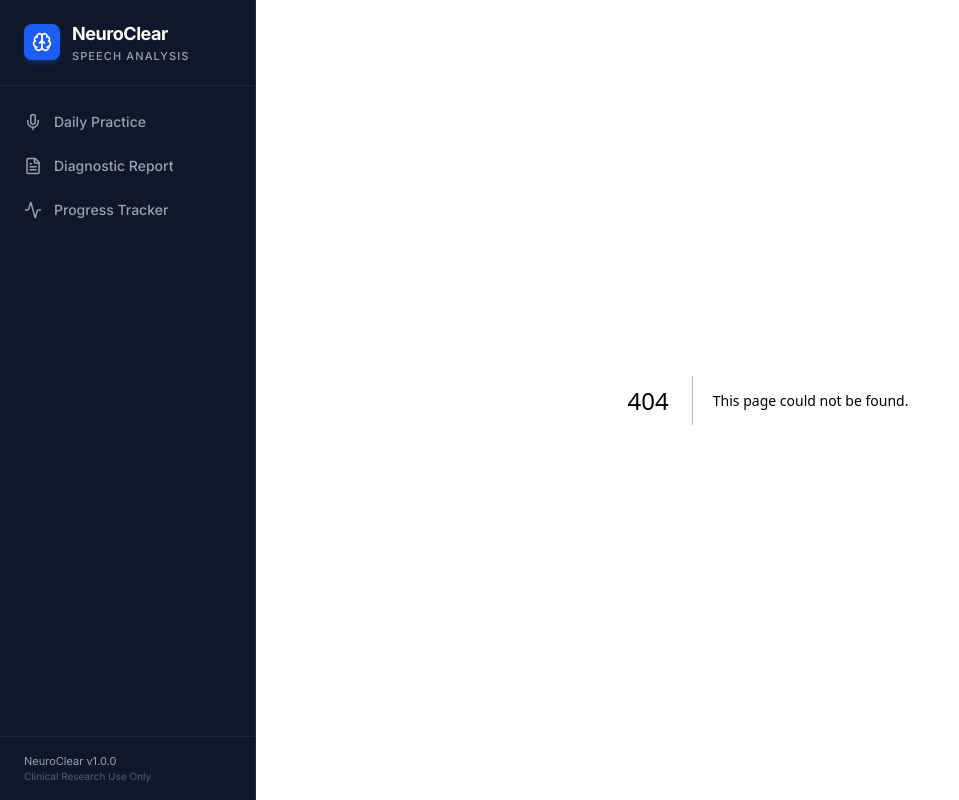
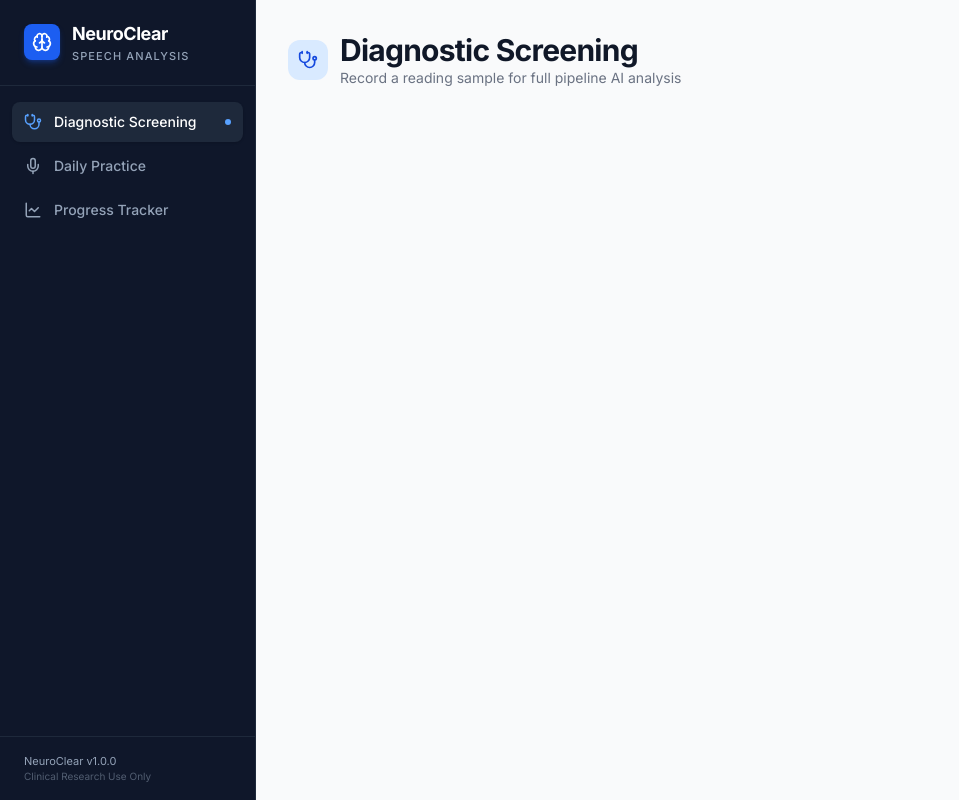
Before and after one commit to loki-git001/NeuroClear, a Next.js app in the folder frontend/: page /screening in a window 1280 px wide. Before the commit this address had no page. Shown: the whole page, without its empty margins (0-959 px from the left). Built offline with nearby package versions, Linux system fonts and the light colour scheme.

Commit message:
Changed the sidebar structure and added the diagnostic screening page with /screening route

```diff
--- a/frontend/src/app/page.tsx
+++ b/frontend/src/app/page.tsx
@@ -1,9 +1,9 @@
 import { redirect } from "next/navigation";
 
 /**
- * Root index route — immediately redirects to /practice.
+ * Root index route — immediately redirects to /screening.
  * This ensures users always land on the primary application view.
  */
 export default function Home() {
-  redirect("/practice");
+  redirect("/screening");
 }
--- a/frontend/src/app/practice/page.tsx
+++ b/frontend/src/app/practice/page.tsx
@@ -12,7 +12,7 @@ export default function PracticePage() {
             Daily Practice
           </h1>
           <p className="text-sm text-gray-500">
-            Record and analyze your speech session
+            Personalized rehabilitation exercises based on your latest diagnosis
           </p>
         </div>
       </div>
--- a/frontend/src/app/report/page.tsx
+++ b/frontend/src/app/screening/page.tsx
@@ -1,18 +1,18 @@
-import { FileText } from "lucide-react";
+import { Stethoscope } from "lucide-react";
 
-export default function ReportPage() {
+export default function ScreeningPage() {
   return (
     <div className="p-8">
       <div className="flex items-center gap-3">
         <div className="flex h-10 w-10 items-center justify-center rounded-xl bg-brand-100">
-          <FileText className="h-5 w-5 text-brand-700" />
+          <Stethoscope className="h-5 w-5 text-brand-700" />
         </div>
         <div>
           <h1 className="text-3xl font-bold tracking-tight text-gray-900">
-            Diagnostic Report
+            Diagnostic Screening
           </h1>
           <p className="text-sm text-gray-500">
-            AI-generated clinical assessment results
+            Record a reading sample for full pipeline AI analysis
           </p>
         </div>
       </div>
--- a/frontend/src/app/sidebar.tsx
+++ b/frontend/src/app/sidebar.tsx
@@ -2,7 +2,7 @@
 
 import Link from "next/link";
 import { usePathname } from "next/navigation";
-import { Activity, Brain, FileText, Mic } from "lucide-react";
+import { Brain, Mic, Stethoscope, LineChart } from "lucide-react";
 import type { LucideIcon } from "lucide-react";
 
 /* ── Navigation items ────────────────────────────────────────────────────── */
@@ -14,9 +14,9 @@ interface NavItem {
 }
 
 const NAV_ITEMS: NavItem[] = [
+  { href: "/screening", label: "Diagnostic Screening", icon: Stethoscope },
   { href: "/practice", label: "Daily Practice", icon: Mic },
-  { href: "/report", label: "Diagnostic Report", icon: FileText },
-  { href: "/progress", label: "Progress Tracker", icon: Activity },
+  { href: "/progress", label: "Progress Tracker", icon: LineChart },
 ];
 
 /* ── Sidebar component ───────────────────────────────────────────────────── */
```
